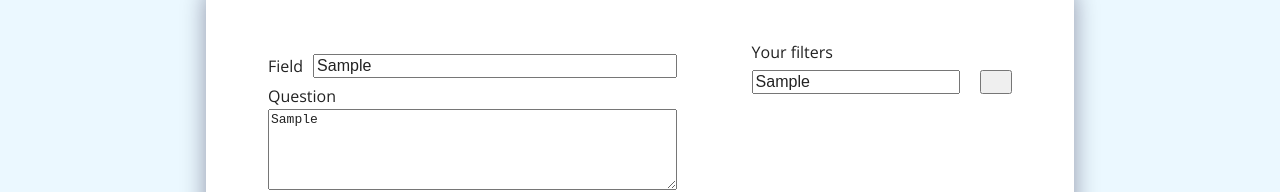
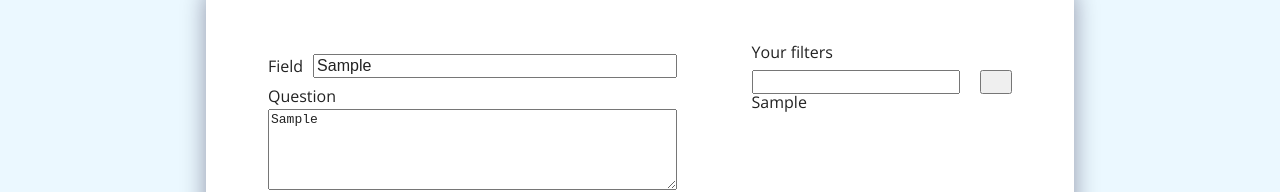
Before and after one commit to MatyldaMatysiak/my-flashcard, a React (Create React App) app: page /add in a window 1280 px wide. Both pictures are taken after typing "Sample", "Sample", "Sample", "Sample" into the empty fields and a click on the button 995 px from the left and 232 px from the top of the page. Shown: the part 150-342 px from the top of the page. Built offline with nearby package versions, Linux system fonts and the light colour scheme; no server answers.

Commit message:
firebase configuration - not ended

```diff
--- a/package.json
+++ b/package.json
@@ -6,6 +6,7 @@
     "@testing-library/jest-dom": "^5.16.1",
     "@testing-library/react": "^12.1.2",
     "@testing-library/user-event": "^13.5.0",
+    "firebase": "^9.6.3",
     "react": "^17.0.2",
     "react-dom": "^17.0.2",
     "react-router-dom": "^5.3.0",
--- a/src/App.js
+++ b/src/App.js
@@ -2,6 +2,9 @@ import './App.scss';
 import './basic_scss/_variables.scss'
 import Header from "./components/header/Header";
 import AppBody from "./components/AppBody/AppBody";
+import data from "./firebaseConfig";
+
+console.log(data)
 
 function App() {
   return (
--- a/src/components/NewFlashcard/NewFlashcard.js
+++ b/src/components/NewFlashcard/NewFlashcard.js
@@ -1,37 +1,82 @@
-import React from "react";
+import React, {useState} from "react";
 import './_newFlashcard.scss'
 import {Link} from "react-router-dom";
 
 export default function NewFlashcard() {
+    const [field, setField] = useState("");
+    const [question, setQuestion] = useState("");
+    const [answer, setAnswer] = useState("");
+    const [filters, setFilters] = useState([]);
+    const [filter, setFilter] = useState("");
+
+    const handleAddFilters = (filter) => {
+        setFilters([...filters, filter])
+        setFilter("")
+    }
+
+    const handleAddFlashcard = (e) => {
+        e.preventDefault()
+
+        const newFlashcard = {
+            field,
+            question,
+            answer,
+            filters,
+            status: "learning"
+        }
+    }
+
+
     return (
         <form onSubmit={(e) => e.preventDefault() }>
             <section className="flashcardInfo">
                 <div className="flashcardInfo__basic">
                     <div className="field">
                         <label htmlFor="field">Field</label>
-                        <input type="text" id="field"/>
+                        <input type="text"
+                               id="field"
+                               value={field}
+                               onChange={e => setField(e.target.value)}
+                        />
                     </div>
                     <div className="question">
                         <label htmlFor="question">Question</label>
-                        <textarea name="question" id="question" rows="5"/>
+                        <textarea name="question"
+                                  id="question"
+                                  rows="5"
+                                  value={question}
+                                  onChange={e => setQuestion(e.target.value)}
+                        />
                     </div>
                     <div className="answer">
                         <label htmlFor="answer">Answer</label>
-                        <textarea name="answer" id="answer" rows="5"/>
+                        <textarea name="answer"
+                                  id="answer"
+                                  rows="5"
+                                  value={answer}
+                                  onChange={e => setAnswer(e.target.value)}
+                        />
                     </div>
                 </div>
                 <div className="flashcardInfo__filters">
                     <label htmlFor="filter">Your filters</label>
                     <div className="filters__adding">
-                        <input type="text" id="filter"/>
-                        <button className="addButton">
+                        <input type="text"
+                               id="filter"
+                               value={filter}
+                               onChange={e => setFilter(e.target.value)}
+                        />
+                        <button className="addButton" onClick={() => handleAddFilters(filter)}>
                             <i> </i>
                         </button>
                     </div>
+                    <ul>
+                        {filters.map(filter => <li key={filter}>{filter}</li>)}
+                    </ul>
                 </div>
             </section>
             <div className="buttonBox">
-                <Link className="btn btn__submit" to="/">Add</Link>
+                <Link className="btn btn__submit" to="/" onClick={handleAddFlashcard}>Add</Link>
                 <Link className="btn btn__cancel" to="/">Cancel</Link>
             </div>
         </form>
```
Also changed, not shown: 2 other files (tests, documents, lock files or other folders).
